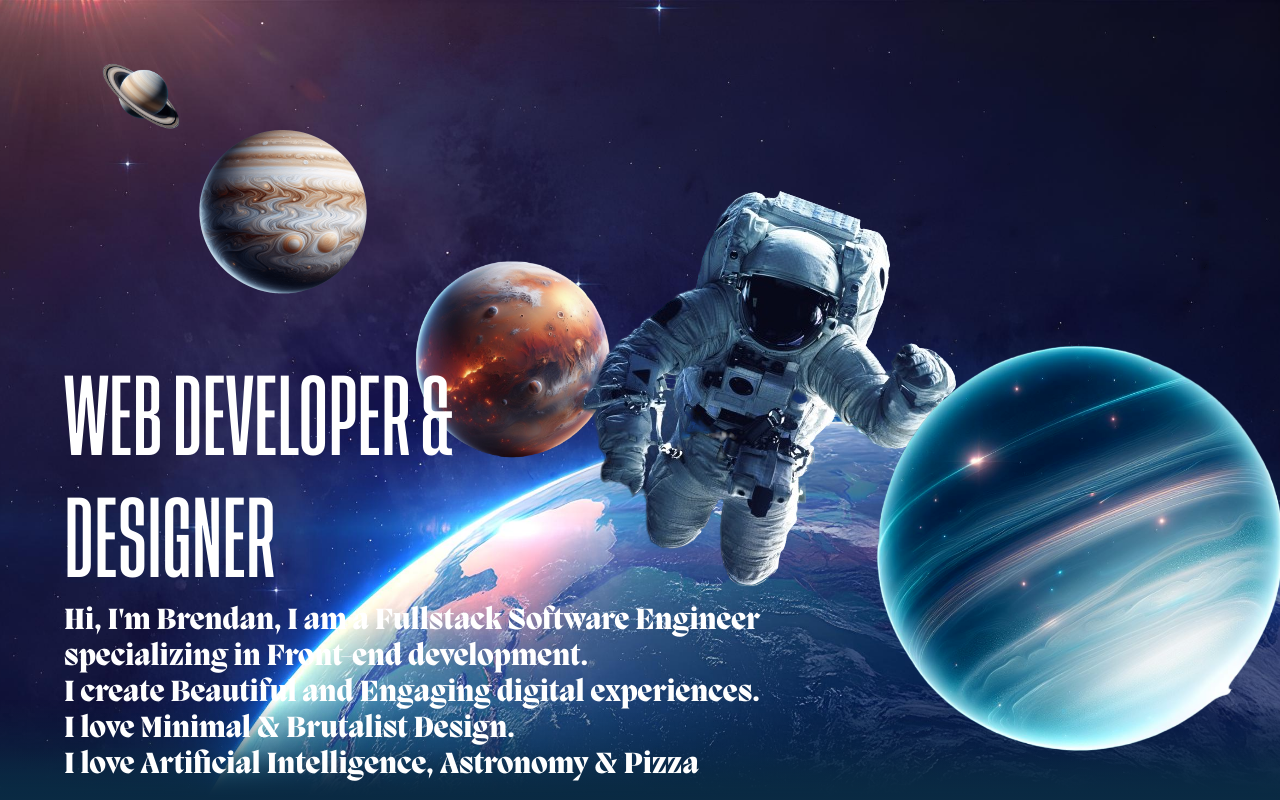
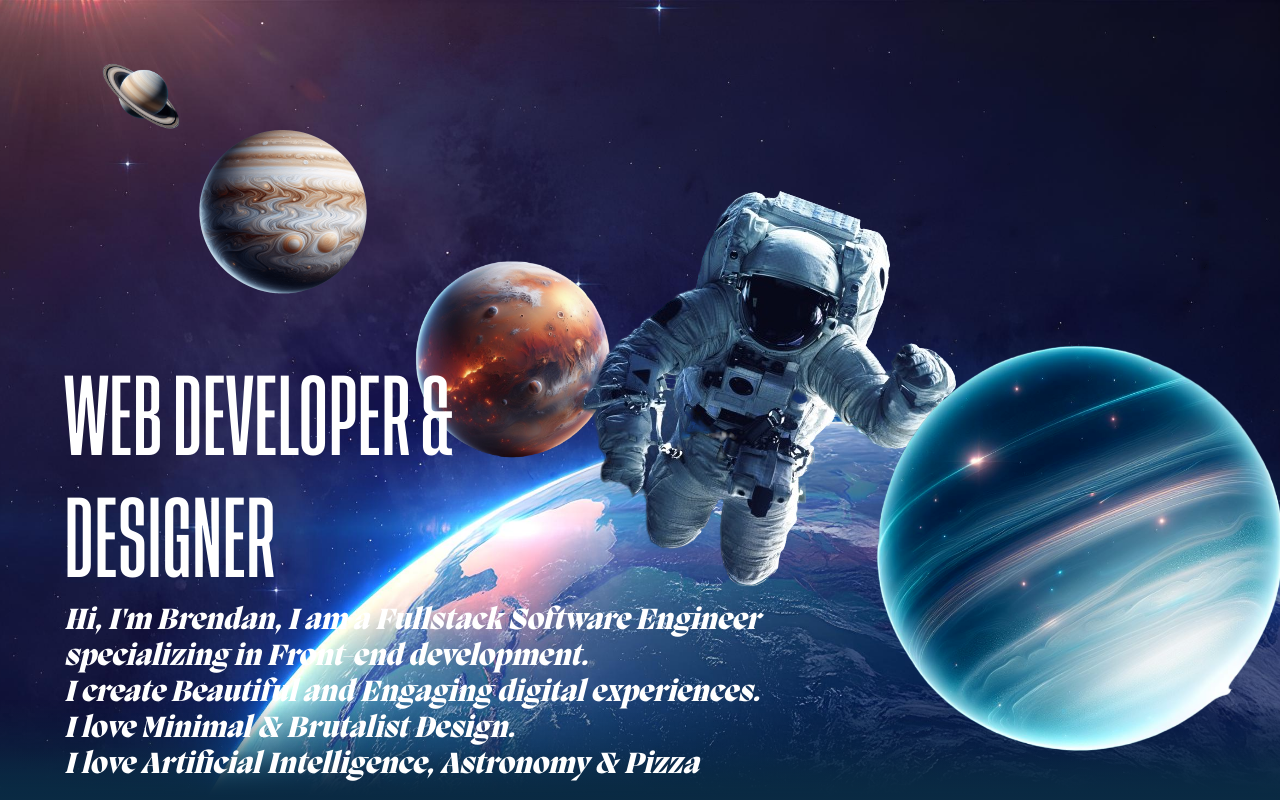
Before and after one commit to Xmuhia/Portfolio, a React (Vite) app in the folder client/: page / in a window 1280 px wide. Shown: the top 800 px of the page. Built offline with nearby package versions, Linux system fonts and the light colour scheme.

Commit message:
Updating Font Weight

```diff
--- a/client/src/index.css
+++ b/client/src/index.css
@@ -15,7 +15,8 @@
   font-family: "Migra";
   src: url("assets/migrabold.otf") format("opentype"),
        url("assets/migraitalic.otf") format("opentype");
-  font-style: italic;
+  font-style: normal;
+  font-weight: 400;
 }
 
 @font-face {
@@ -100,7 +101,7 @@ span {
 
 .bio p {
   font-family: "Migra",sans-serif;
-  font-weight: 400;
+  font-weight: 600;
   font-size: 2.5em;
   font-style: italic;
   z-index: 15;
```
